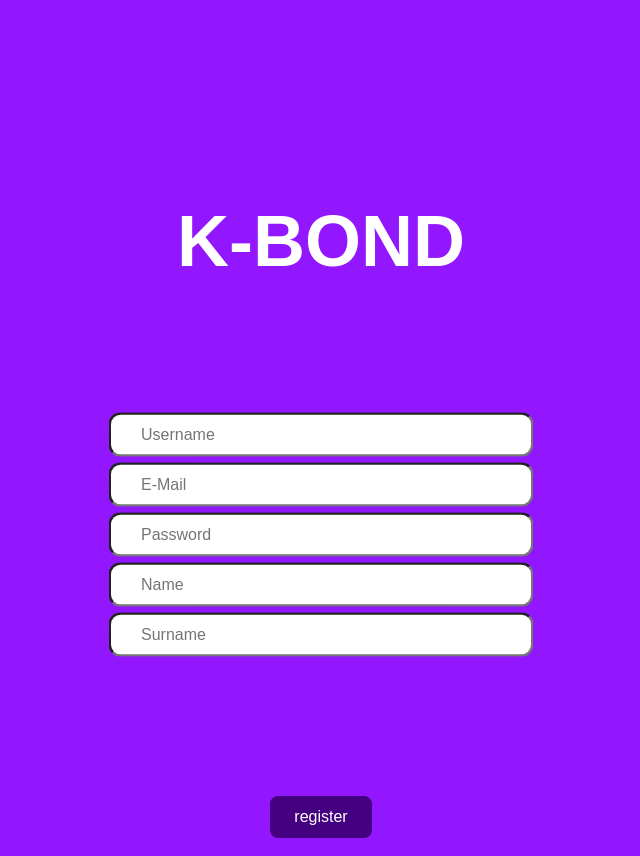
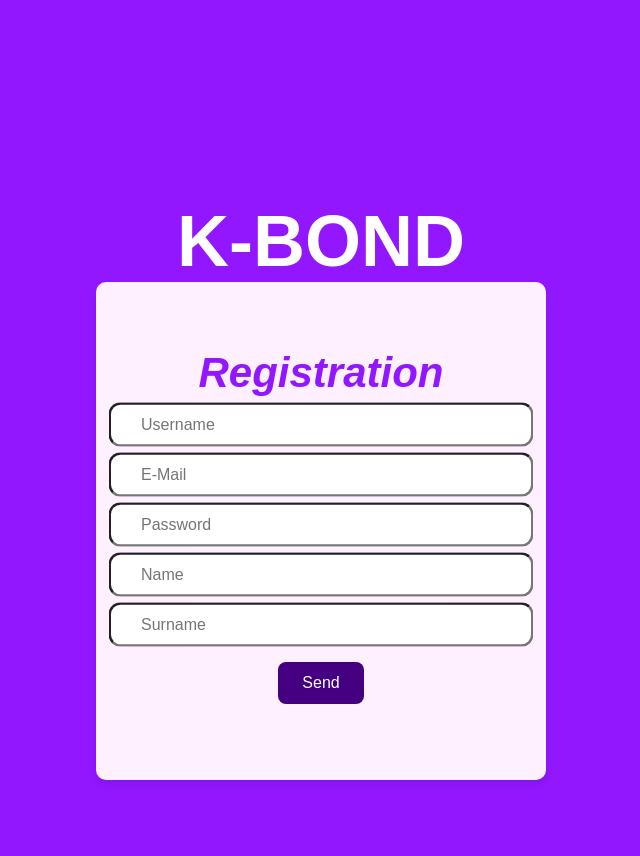
Before and after one commit to manumehl-67/K-BOND, a plain HTML site: page _Frontend/index.html in a window 1280 px wide. Both pictures are taken after a click on the button "register". Shown: the whole page, without its empty margins (319-959 px from the left). After the commit the page ends 800 px from the top, so only its background shows below. Drawn offline with Linux system fonts and the light colour scheme; a web font is replaced by a local one.

Commit message:
Registrationsfeld verbessert (refs#6)

```diff
--- a/_Frontend/index.html
+++ b/_Frontend/index.html
@@ -18,14 +18,16 @@
   <button id="register_button1" class="buttons">register</button>
 
   <div class="container hidden" id="register_container">
+    <h2 id="hp_subtitle2">Registration</h2>
     <input id="username_input" placeholder="Username">
     <input id="email_input" placeholder="E-Mail">
     <input id="password_input" placeholder="Password" type="password">
     <input id="name_input" placeholder="Name">
     <input id="surname_input" placeholder="Surname">
+    <button id="register_button2" class="buttons hidden">Send</button>
   </div>
 
-  <button id="register_button2" class="buttons hidden">register</button>
+
   <!--Beziehungstatus auswählen
   <select name="relationship_status" id="relationship_status">
     <option value="single">single</option>
--- a/_Frontend/styles.css
+++ b/_Frontend/styles.css
@@ -21,6 +21,13 @@
     margin: 0px;
 }
 
+#hp_subtitle2 {
+    color: #9217ff;
+    font-family: 'Gabarito', sans-serif;
+    font-size: 42px;
+    font-style: italic;
+    margin: 0px;
+}
 .buttons {
     background-color: rgb(68, 0, 128);
     color: white;
@@ -44,10 +51,16 @@
     flex-direction: column;
     justify-content: center;
     align-items: center;
-    height: 63vh;
+    height: 56vh;
     width: 100%;
-    margin: auto 0;
+    margin: auto;
     gap: 5px;
+    background-color: #fff0ff;
+    padding: 25px;
+    border-radius: 10px;
+    box-shadow: 0 4px 6px rgba(0, 0, 0, 0.1);
+    max-width: 400px;
+
 }
 
 #register_container>input {
```
